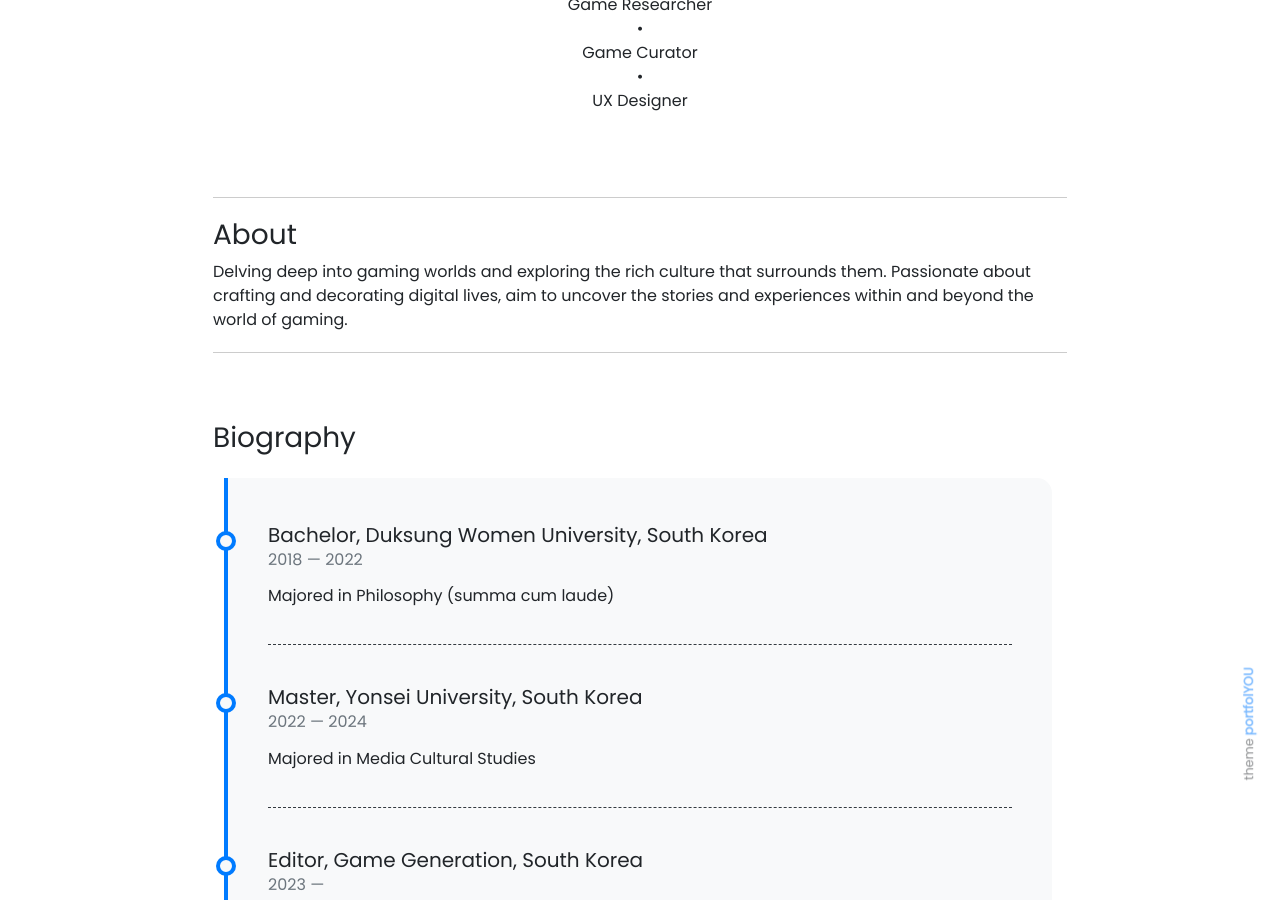
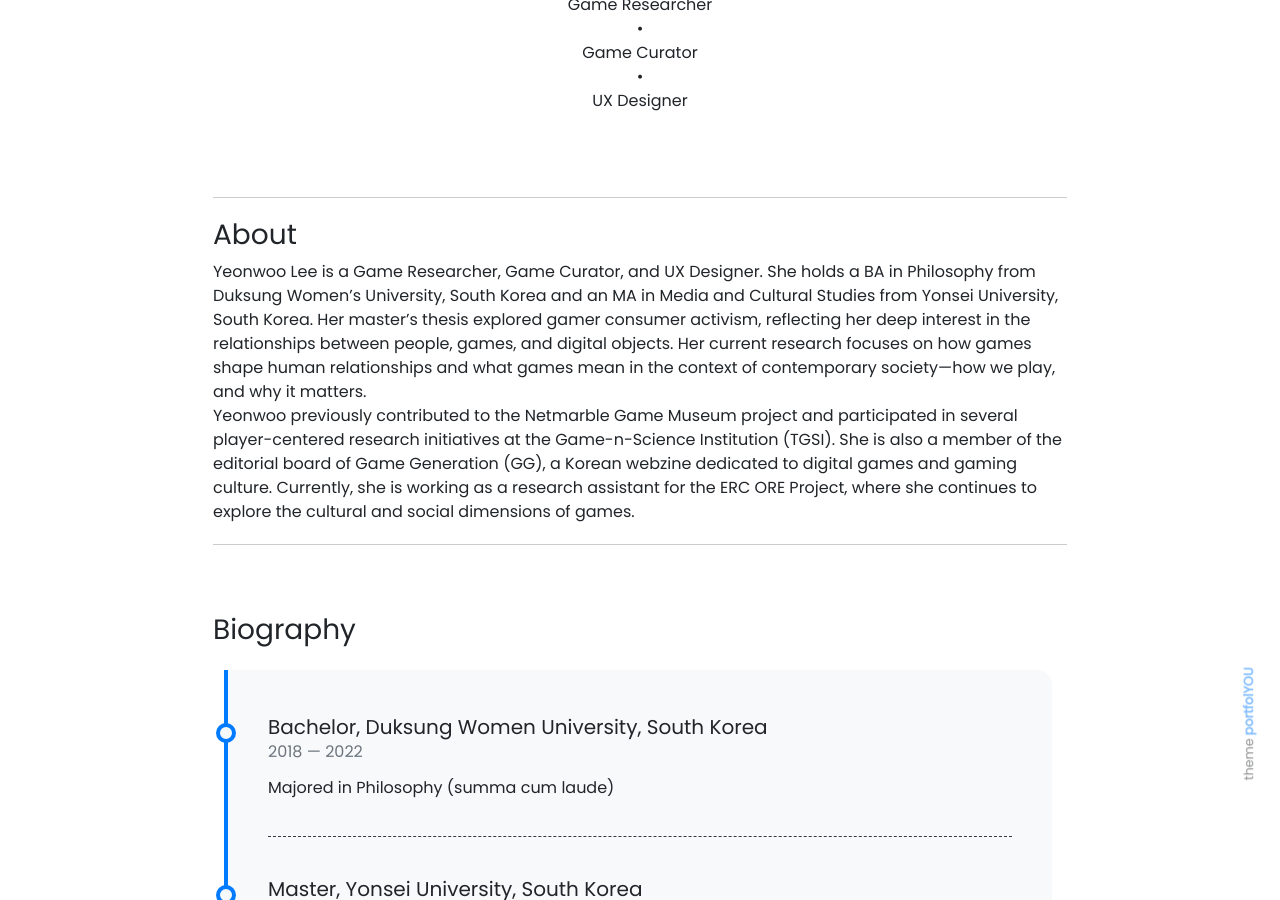
Before and after one commit to Yeonu-leee/yeonu-leee.github.io, a Jekyll site: the page built from pages/index.md, in a window 1280 px wide and 900 px high, scrolled down 600 px. Built offline with Jekyll 4.4.1, drawn with Linux system fonts in a browser that asks for light colours.

Commit message:
Update _config.yml

```diff
--- a/_config.yml
+++ b/_config.yml
@@ -2,7 +2,7 @@
 title               : yeonu-leee
 description         : >-
                       <h3>Yeonwoo Lee</h3><br>Game Researcher<br>•<br>Game Curator<br>•<br>UX Designer<br>
-introduction        : Delving deep into gaming worlds and exploring the rich culture that surrounds them. Passionate about crafting and decorating digital lives, aim to uncover the stories and experiences within and beyond the world of gaming.
+introduction        : Yeonwoo Lee is a Game Researcher, Game Curator, and UX Designer. She holds a BA in Philosophy from Duksung Women’s University, South Korea and an MA in Media and Cultural Studies from Yonsei University, South Korea. Her master’s thesis explored gamer consumer activism, reflecting her deep interest in the relationships between people, games, and digital objects. Her current research focuses on how games shape human relationships and what games mean in the context of contemporary society—how we play, and why it matters. <br>Yeonwoo previously contributed to the Netmarble Game Museum project and participated in several player-centered research initiatives at the Game-n-Science Institution (TGSI). She is also a member of the editorial board of Game Generation (GG), a Korean webzine dedicated to digital games and gaming culture. Currently, she is working as a research assistant for the ERC ORE Project, where she continues to explore the cultural and social dimensions of games.
 baseurl             : ""            # Change to empty quotes if you are hosting your site at <your-username>.github.io directly
 repository          : yeonu-leee/yeonu-leee.github.io      # Change to <your-username>/<your-username>.github.io (or remove it if you don't need remote projects)
 remote_theme        : yousinix/portfolYOU
```
